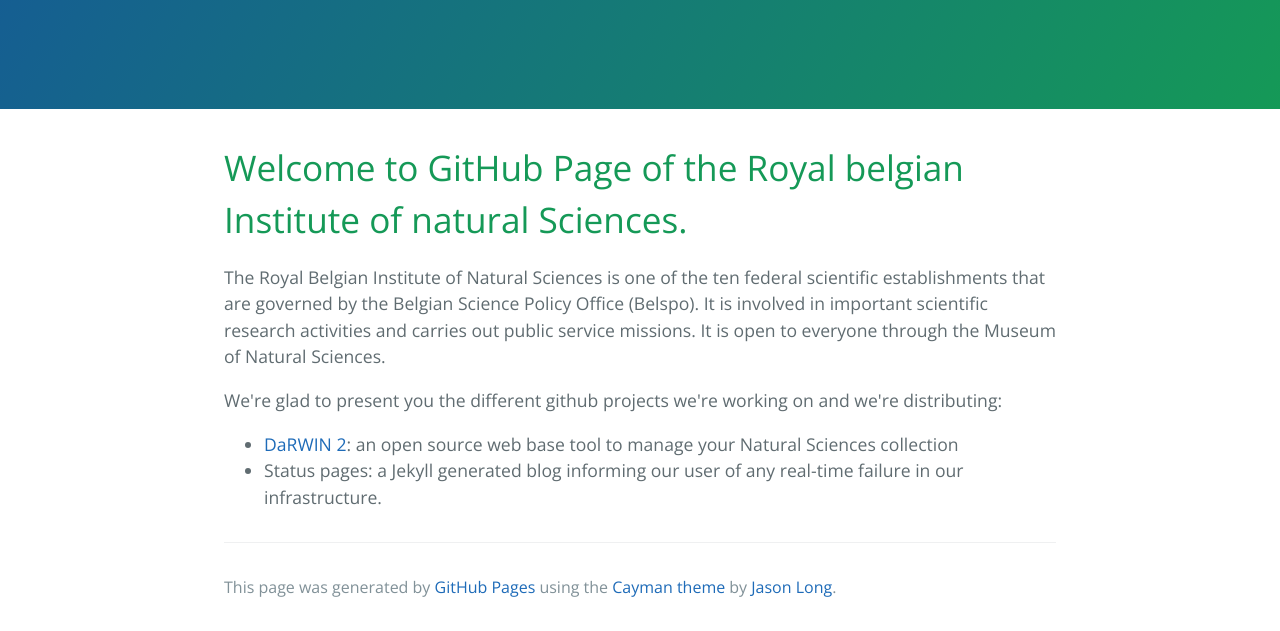
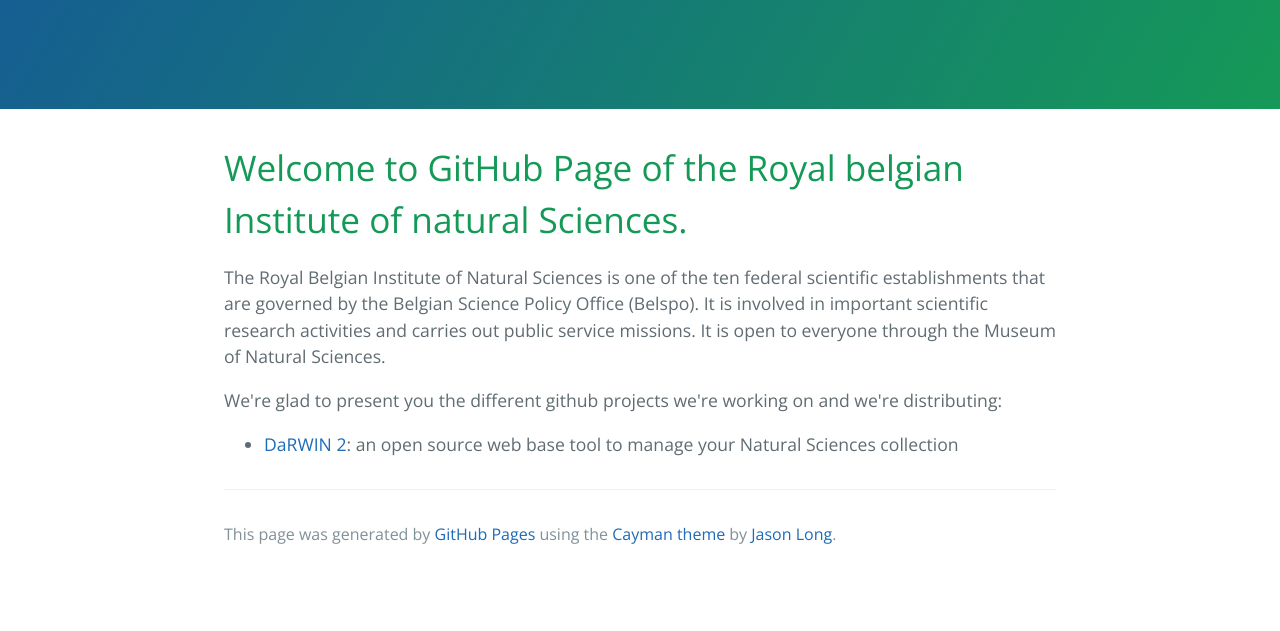
Before and after one commit to naturalsciences/naturalsciences.github.io, a plain HTML site: page index.html in a window 1280 px wide. Shown: the part 286-917 px from the top of the page. After the commit the page ends 864 px from the top, so only its background shows below. Drawn offline with nearby package versions, Linux system fonts and the light colour scheme.

Commit message:
Content modifications

```diff
--- a/index.html
+++ b/index.html
@@ -25,7 +25,6 @@
 
 <ul>
 <li><a href="https://naturalsciences.github.io/Darwin">DaRWIN 2</a>: an open source web base tool to manage your Natural Sciences collection</li>
-<li>Status pages: a Jekyll generated blog informing our user of any real-time failure in our infrastructure.</li>
 </ul>
 
       <footer class="site-footer">
```
